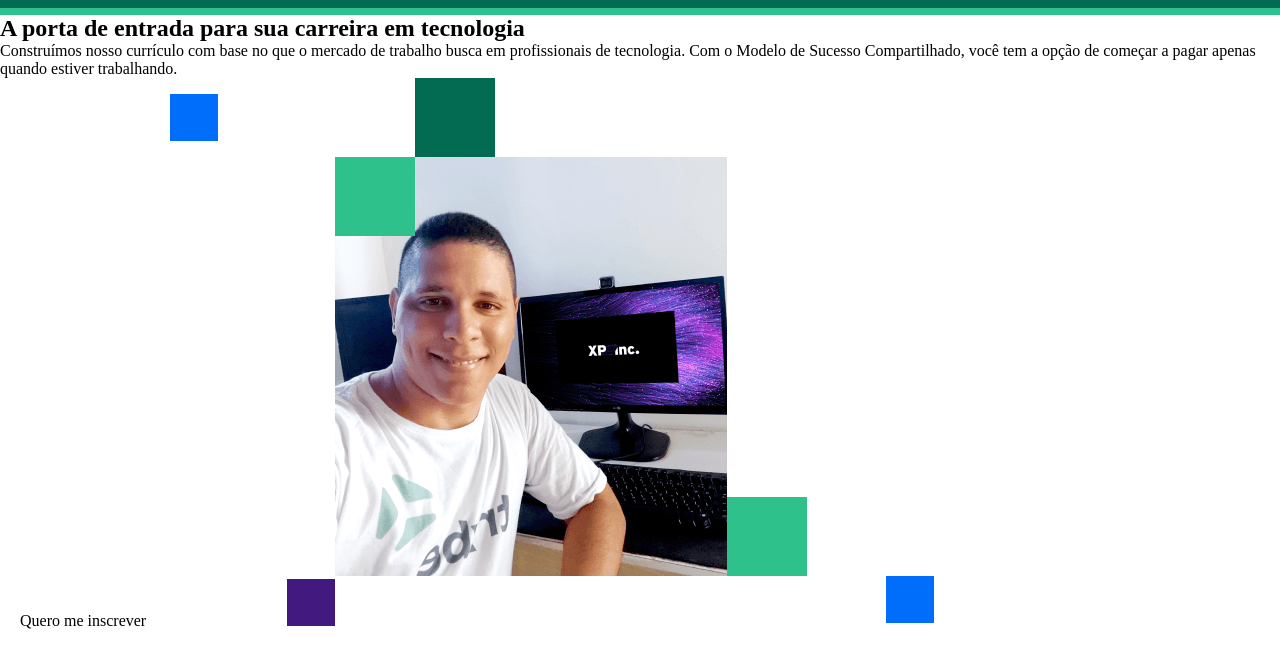
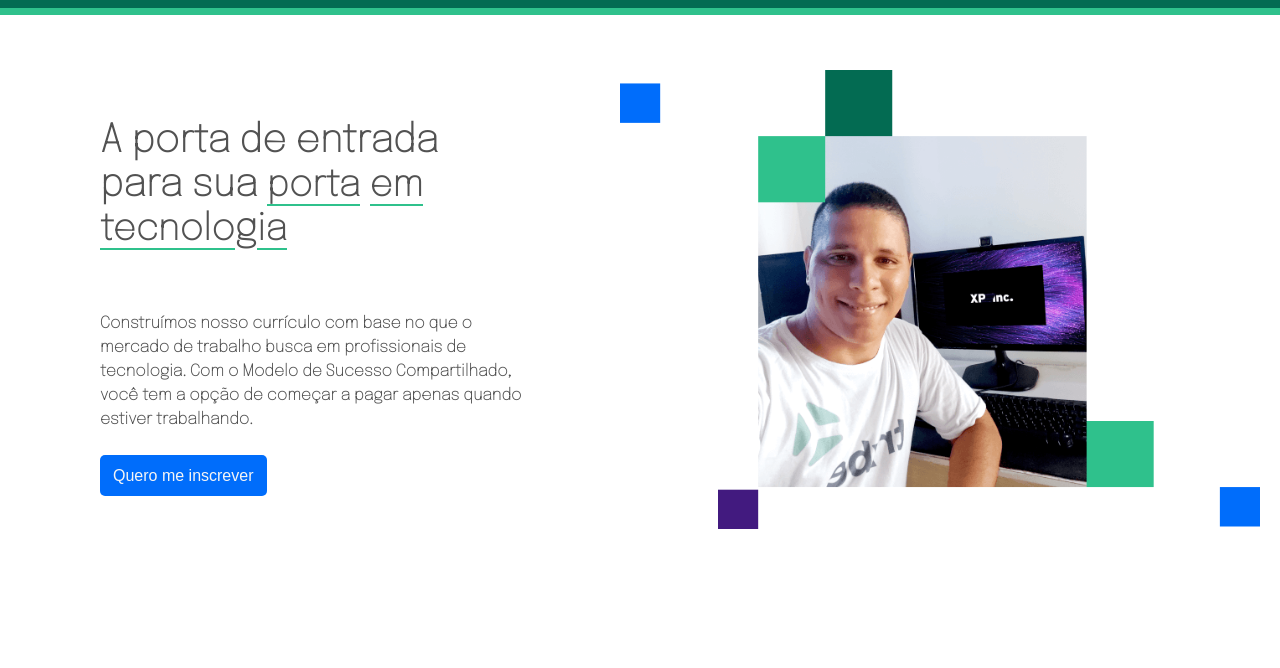
Before and after one commit to EletroCP/TrybeCloneHomePage, a plain HTML site: page index.html in a window 1280 px wide. Shown: the part 70-738 px from the top of the page. Drawn offline with Linux system fonts and the light colour scheme.

Commit message:
feat: Estilização do conteudo "hero" mais a importação da fonte utilizada no mesmo"

```diff
--- a/css/style.css
+++ b/css/style.css
@@ -2,6 +2,7 @@
   border: 0;
   margin: 0;
   padding: 0;
+  font-family:sans-serif;
 }
 
 a {
@@ -12,14 +13,19 @@ a {
 
 }
 
+span {
+  border-bottom: 2px solid rgb(47, 193, 140);
+}
+
 .header {
   align-items: center;
   background-color: rgb(3, 107, 82);
   border-bottom: 7px solid rgb(47, 193, 140);
   display: flex;
-  position: relative;
+  position: fixed;
   justify-content: space-around;
   padding: 10px 0;
+  width: 100%;
 }
 
 .loginButton {
@@ -35,7 +41,6 @@ a {
 .navLink {
   color: white;
   font-size: 16px;
-  font-family:sans-serif;
   padding: 20px;
 }
 
@@ -44,3 +49,62 @@ a {
   border-radius: 5px;
   padding: 11px 17px;
 }
+
+.heroSection {
+  display: flex;
+  padding-top: 140px;
+}
+
+.heroTextContainer {
+  align-items: center;
+  padding-left: 100px;
+  padding-top: 50px;
+}
+
+.heroTitle {
+  color: rgb(82, 82, 82);
+  font-family: 'Epilogue', Verdana, sans-serif;
+  font-size: 38px;
+  font-weight: bold;
+  line-height: 44px;
+  margin-bottom: 10px;
+  max-width: 530px;
+  padding-right: 100px;
+}
+
+.spanHeroTitle{
+  font-family: 'Epilogue', Verdana, sans-serif;
+  font-size: 36px;
+  font-weight: bold;
+  line-height: 44px;
+}
+
+.heroContent {
+  color: rgb(82, 82, 82);
+  font-family: 'Epilogue', Verdana, sans-serif;
+  font-size: 16px;
+  font-weight: 600;
+  padding-top: 30px;
+  margin-bottom: 35px;
+  margin-top: 30px;
+  max-width: 430px;
+  line-height: 24px;
+}
+
+
+.subscribe {
+  max-width: 270;
+  max-height: 120;
+  padding: 12px 13px;
+  color: whitesmoke;
+  border-radius: 5px;
+  background-color: rgb(0, 109, 251);
+}
+
+.subscribe:hover {
+  background-color: rgb(56, 152, 236);
+}
+.heroImage {
+  padding: 0 20px 20px;
+  max-width: 50%;
+}
--- a/index.html
+++ b/index.html
@@ -4,6 +4,12 @@
   <meta charset="UTF-8">
   <meta http-equiv="X-UA-Compatible" content="IE=edge">
   <meta name="viewport" content="width=device-width, initial-scale=1.0">
+  <link rel="preconnect" href="https://fonts.googleapis.com">
+<link rel="preconnect" href="https://fonts.gstatic.com" crossorigin>
+<link rel="preconnect" href="https://fonts.googleapis.com">
+<link rel="preconnect" href="https://fonts.gstatic.com" crossorigin>
+<link href="https://fonts.googleapis.com/css2?family=Epilogue:wght@100&display=swap" rel="stylesheet">
+
   <link rel="stylesheet" href="./css/style.css">
   <title>Trybe clone</title>
 </head>
@@ -21,11 +27,15 @@
   </nav>
 </header>
 <body>
-  <section>
-    <h1>A porta de entrada‍ para sua carreira em tecnologia</h1>
-    <p>Construímos nosso currículo com base no que o mercado de trabalho busca em profissionais de tecnologia. Com o Modelo de Sucesso Compartilhado, você tem a opção de começar a pagar apenas quando estiver trabalhando.</p>
-    <a href="">Quero me inscrever</a>
-    <img src="./src/heroImage.png" alt="Estudante da Trybe">
+  <section class="heroSection">
+    <div class="heroTextContainer">
+      <h1 class="heroTitle">
+        A porta de entrada para sua <span class="spanHeroTitle">porta</span> <span class="spanHeroTitle">em</span> <span class="spanHeroTitle">tecnolo</span>g<span class="spanHeroTitle">ia</span>
+      </h1>
+      <p class="heroContent">Construímos nosso currículo com base no que o mercado de trabalho busca em profissionais de tecnologia. Com o Modelo de Sucesso Compartilhado, você tem a opção de começar a pagar apenas quando estiver trabalhando.</p>
+      <a href="" class="subscribe">Quero me inscrever</a>
+    </div>
+    <img class="heroImage" src="./src/heroImage.png" alt="Estudante da Trybe">
   </section>
 </body>
 </html>
```
